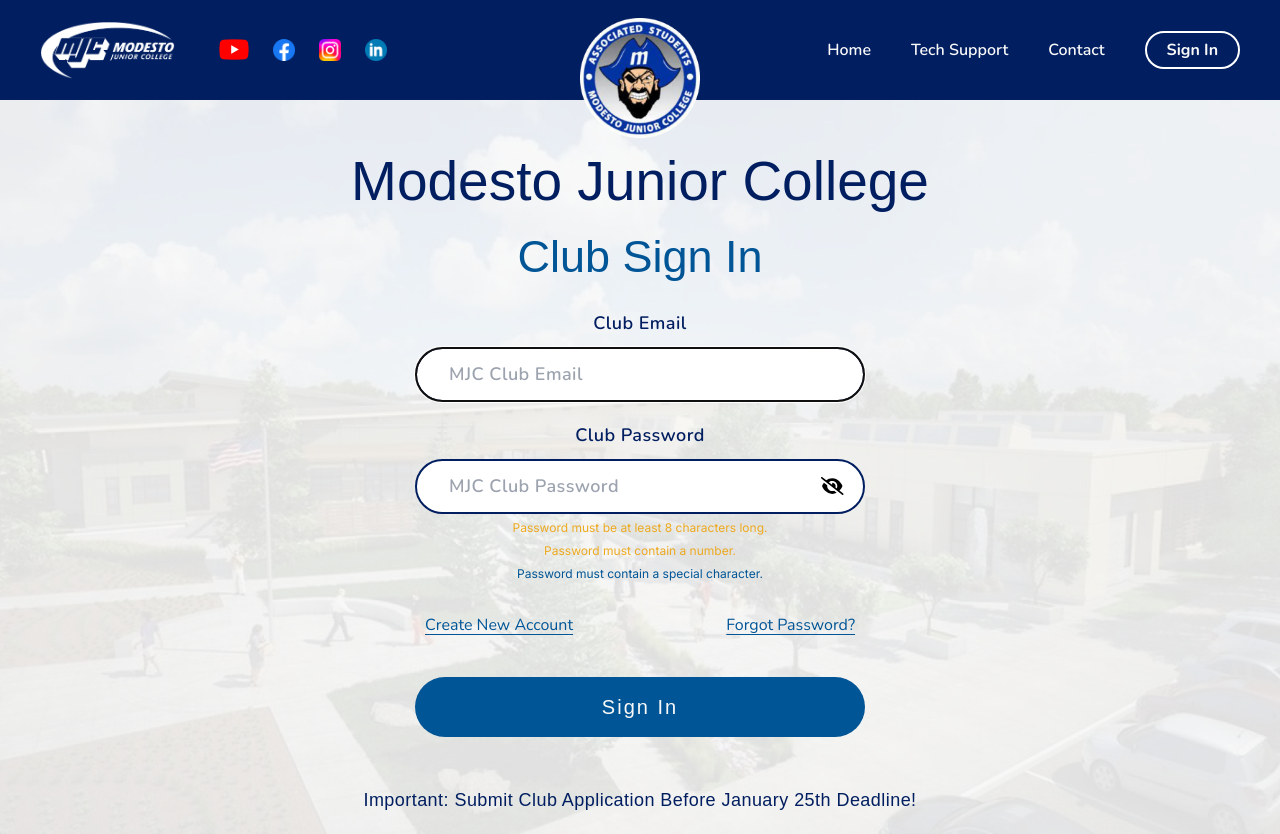
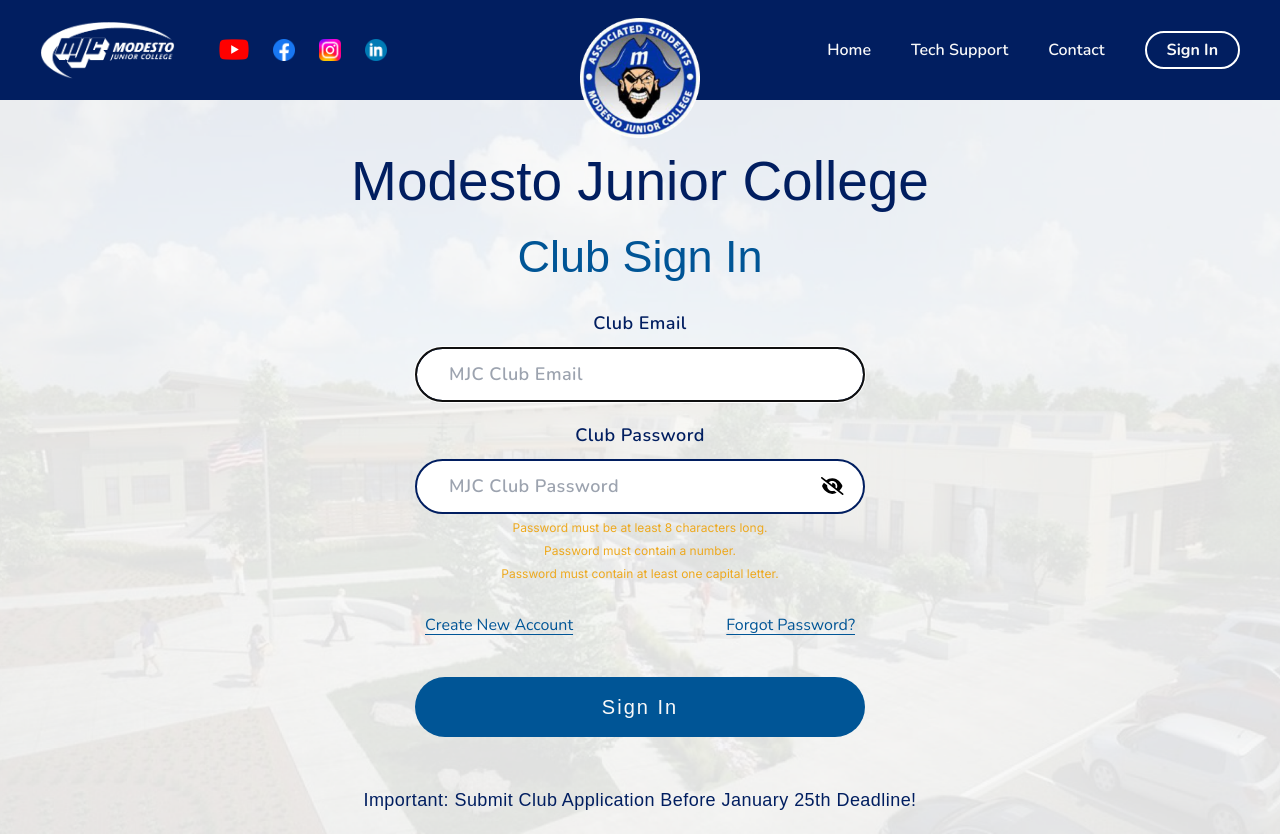
Before and after one commit to Community-ALI/club-website, a Next.js app: page / in a window 1280 px wide. Both pictures are taken after a click on the item "Sign In". Built offline with nearby package versions, Linux system fonts and the light colour scheme; a web font is replaced by a local one.

Commit message:
Fix(Password): Correct password requirements

```diff
--- a/app/components/form-input.js
+++ b/app/components/form-input.js
@@ -99,10 +99,10 @@ export default function FormInput({
           </p>
           <p
             className={`text-center text-[12px] ${
-              fulfilledRequirements[3] ? "text-lightBlue" : "text-orange"
+              fulfilledRequirements[1] ? "text-lightBlue" : "text-orange"
             } mt-[5px] xsm:text-[10px]`}
           >
-            Password must contain a special character.
+            Password must contain at least one capital letter.
           </p>
         </div>
       )}
```
